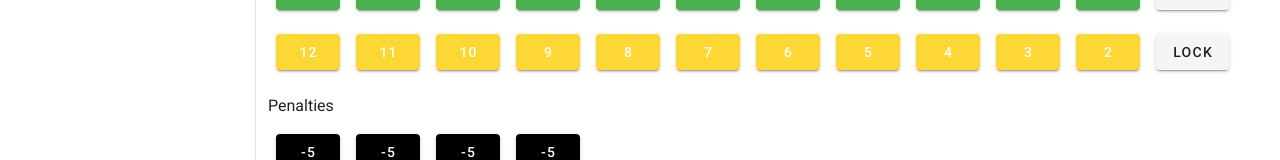
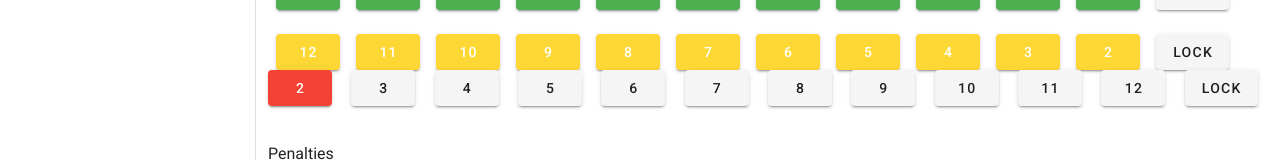
Before and after one commit to CobyYates/Final-Score, a Vue app: page /qwixx in a window 1280 px wide. Shown: the part 366-526 px from the top of the page. Built offline with nearby package versions, Linux system fonts and the light colour scheme; no server answers.

Commit message:
at a fork in the road, trying to decide which direction to go

```diff
--- a/src/views/games/Qwixx.vue
+++ b/src/views/games/Qwixx.vue
@@ -46,6 +46,45 @@
 					v-for="(item, i) in 11"
 					:key="item.i"
 				>{{ i + 2}}</v-btn>
+			</v-col>
+		</v-row>
+
+			<v-row class="mb-6" no-gutters>
+			<v-col lg="1">
+				<v-btn id="2" class="red" dark>2</v-btn>
+			</v-col>
+			<v-col lg="1">
+				<v-btn>3</v-btn>
+			</v-col>
+			<v-col lg="1">
+				<v-btn>4</v-btn>
+			</v-col>
+			<v-col lg="1">
+				<v-btn>5</v-btn>
+			</v-col>
+			<v-col lg="1">
+				<v-btn>6</v-btn>
+			</v-col>
+			<v-col lg="1">
+				<v-btn>7</v-btn>
+			</v-col>
+			<v-col lg="1">
+				<v-btn>8</v-btn>
+			</v-col>
+			<v-col lg="1">
+				<v-btn>9</v-btn>
+			</v-col>
+			<v-col lg="1">
+				<v-btn>10</v-btn>
+			</v-col>
+			<v-col lg="1">
+				<v-btn>11</v-btn>
+			</v-col>
+			<v-col lg="1">
+				<v-btn>12</v-btn>
+			</v-col>
+			<v-col lg="1">
+				<v-btn>LOCK</v-btn>
 			</v-col>
 		</v-row>
 
```
